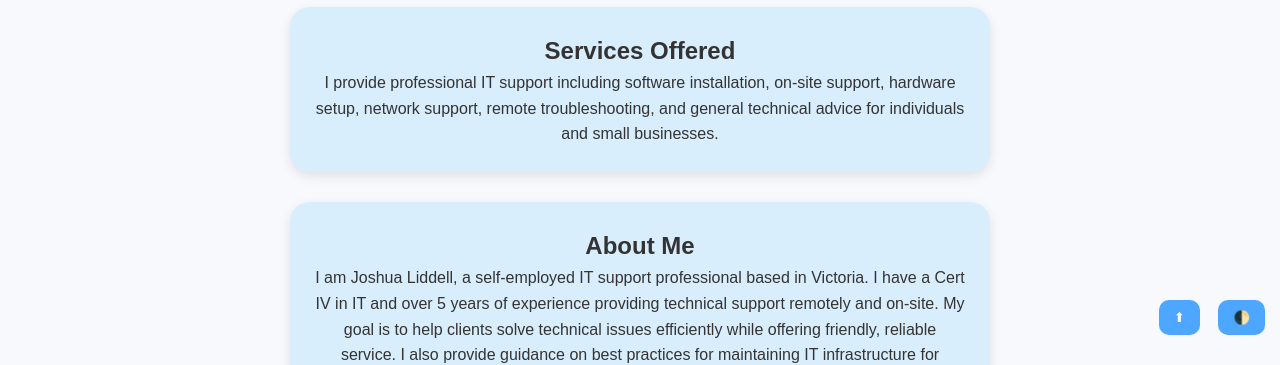
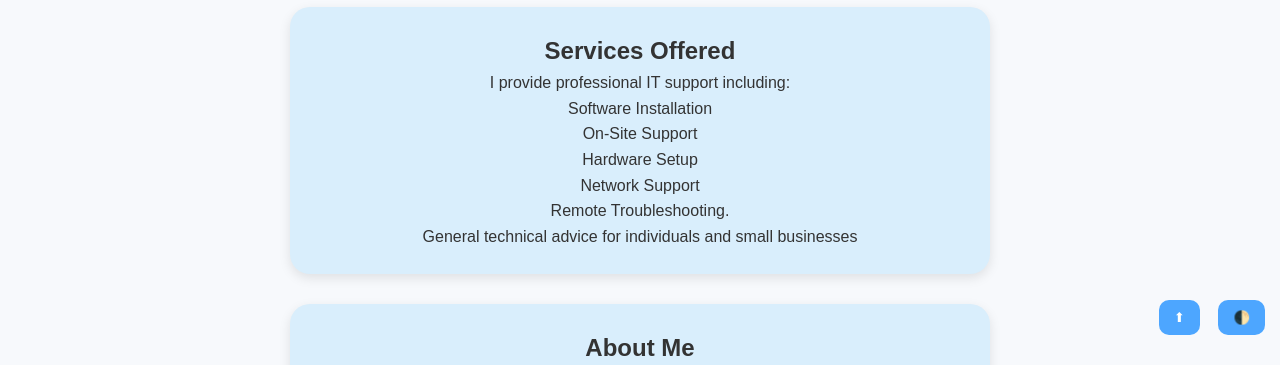
Before and after one commit to joshua-liddell2001/Liddells-tech-support, a website: page index.html in a window 1280 px wide. Shown: the part 450-815 px from the top of the page. Drawn offline with Linux system fonts and the light colour scheme.

Commit message:
Update index.html

```diff
--- a/index.html
+++ b/index.html
@@ -4,14 +4,9 @@
   <meta charset="UTF-8">
   <meta name="viewport" content="width=device-width, initial-scale=1.0">
   <title>Home - Liddell's Tech Support</title>
-
-  <!-- Google Site Verification -->
-  <meta name="google-site-verification" content="google16375f5bf7f73007" />
-
   <link rel="stylesheet" href="style.css">
 </head>
 <body>
-  <!-- Navbar -->
   <nav class="navbar">
     <a href="index.html">HOME</a> |
     <a href="about.html">ABOUT</a> |
@@ -19,31 +14,31 @@
     <a href="faq.html">FAQ</a>
   </nav>
 
-  <!-- Hero Slideshow -->
   <div class="hero-slideshow">
     <img src="https://images.unsplash.com/photo-1581090700227-1e37b190418e" class="slide active" alt="IT Support 1">
     <img src="https://images.unsplash.com/photo-1581092334411-1d1bfa3b7f03" class="slide" alt="IT Support 2">
     <img src="https://images.unsplash.com/photo-1519389950473-47ba0277781c" class="slide" alt="IT Support 3">
   </div>
 
-  <!-- Main Content -->
   <main>
     <h1>Liddell's Tech Support</h1>
     <div class="content-wrapper">
-
-      <!-- Services Bubble -->
       <div class="content-bubble">
         <h2>Services Offered</h2>
-        <p>I provide professional IT support including software installation, on-site support, hardware setup, network support, remote troubleshooting, and general technical advice for individuals and small businesses.</p>
+        <p>I provide professional IT support including:</p>
+        <p>Software Installation</p>
+        <p>On-Site Support</p>
+        <p>Hardware Setup</p>
+        <p>Network Support</p>
+        <p>Remote Troubleshooting.</p>
+        <p>General technical advice for individuals and small businesses</p>
       </div>
 
-      <!-- About Bubble -->
       <div class="content-bubble">
         <h2>About Me</h2>
-        <p>I am Joshua Liddell, a self-employed IT support professional based in Victoria. I have a Cert IV in IT and over 5 years of experience providing technical support remotely and on-site. My goal is to help clients solve technical issues efficiently while offering friendly, reliable service. I also provide guidance on best practices for maintaining IT infrastructure for homes and small businesses.</p>
+        <p>I am Joshua Liddell, a self-employed IT support professional based in Victoria. I have a Cert IV in IT and over 5 years of experience providing technical support remotely and on-site.</p>
       </div>
 
-      <!-- Location Bubble -->
       <div class="content-bubble">
         <h2>Location</h2>
         <iframe
@@ -59,14 +54,10 @@
     </div>
   </main>
 
-  <!-- Buttons -->
   <button id="theme-toggle">🌓</button>
   <button id="back-to-top">⬆</button>
 
-  <!-- Footer -->
   <footer>© 2025 Liddell's Tech Support</footer>
-
-  <!-- Scripts -->
   <script src="script.js"></script>
 </body>
 </html>
```
